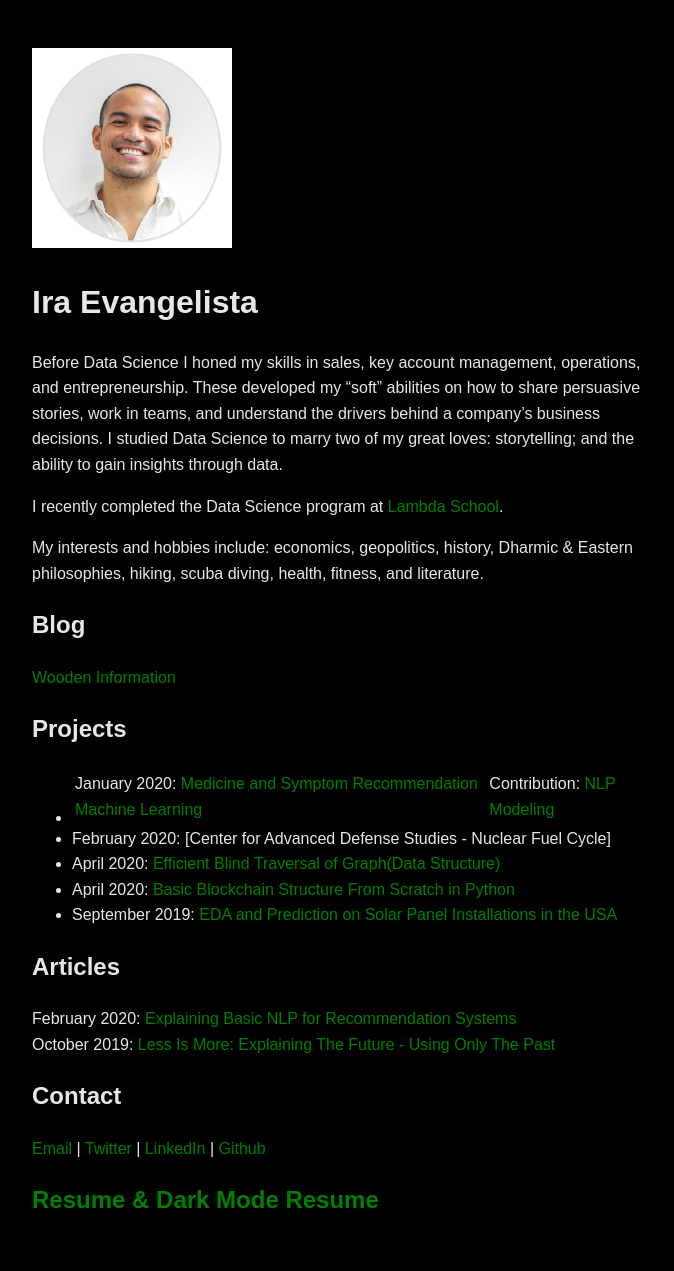
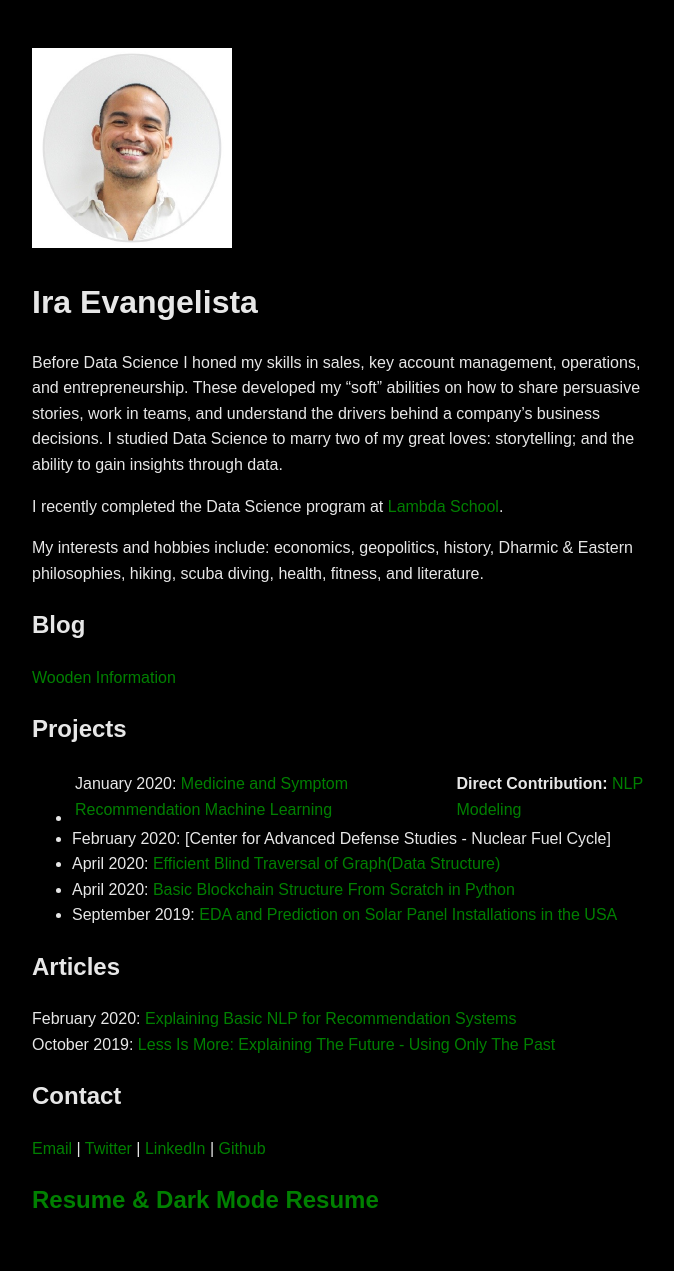
Before and after one commit to pragmatizt/ira_evangelista.github.io, a Jekyll site: the page built from index.md, in a window 1280 px wide. Shown: the whole page, without its empty margins (296-970 px from the left). Built offline with Jekyll 4.4.1, drawn with Linux system fonts in a browser that asks for light colours; our own code applies the rules of GitHub Pages for plain Markdown files.

Commit message:
Update index.md

```diff
--- a/index.md
+++ b/index.md
@@ -12,7 +12,7 @@ My interests and hobbies include: economics, geopolitics, history, Dharmic & Eas
 [Wooden Information](https://medium.com/wooden-information/)
 
 ## Projects
-- January 2020: [Medicine and Symptom Recommendation Machine Learning](https://github.com/Medical-Cabinet-2) | Contribution: [NLP Modeling](https://github.com/Medical-Cabinet-2/Data-Science/blob/master/NLP_model/nlp_model_comparison.ipynb)
+- January 2020: [Medicine and Symptom Recommendation Machine Learning](https://github.com/Medical-Cabinet-2) | **Direct Contribution:** [NLP Modeling](https://github.com/Medical-Cabinet-2/Data-Science/blob/master/NLP_model/nlp_model_comparison.ipynb)
 - February 2020: [Center for Advanced Defense Studies - Nuclear Fuel Cycle]
 - April 2020: [Efficient Blind Traversal of Graph(Data Structure)](https://github.com/pragmatizt/Blind-Graph-Traversal)
 - April 2020: [Basic Blockchain Structure From Scratch in Python](https://github.com/pragmatizt/Blockchain-Challenge)
```
